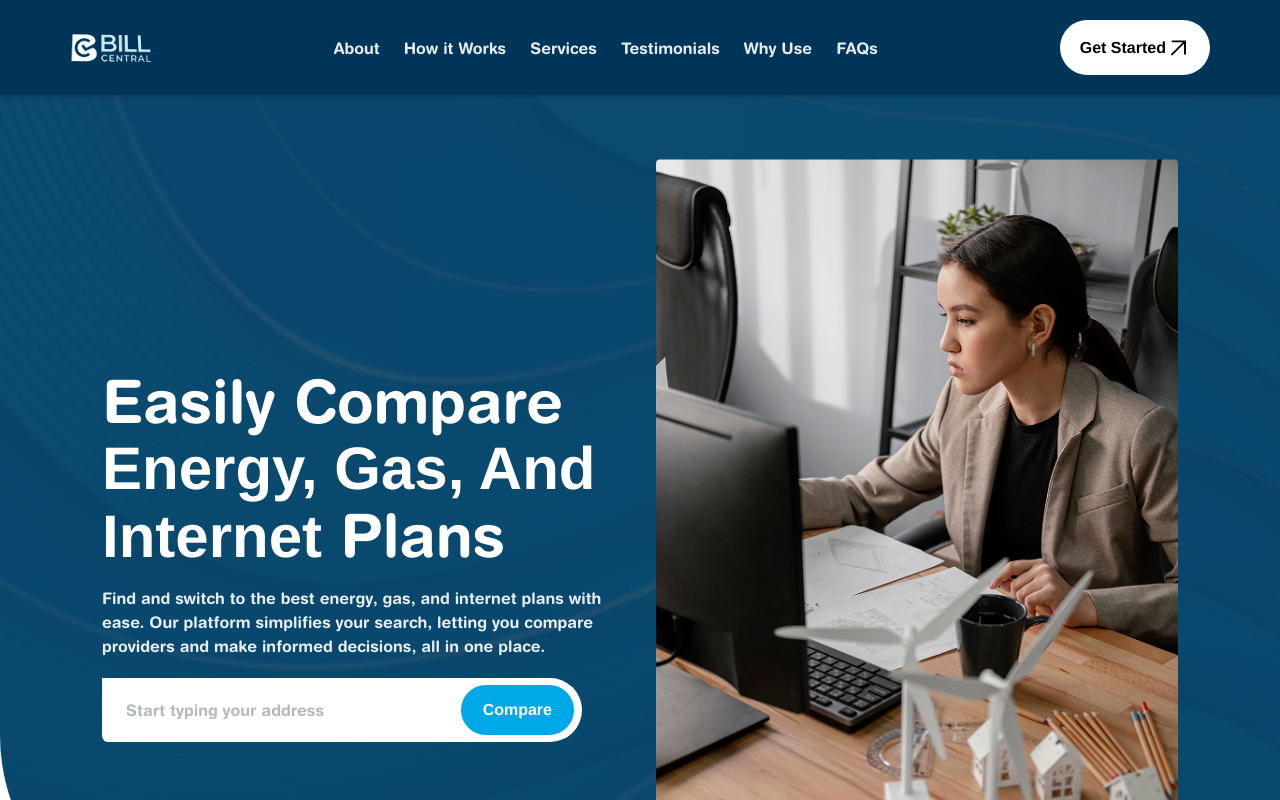
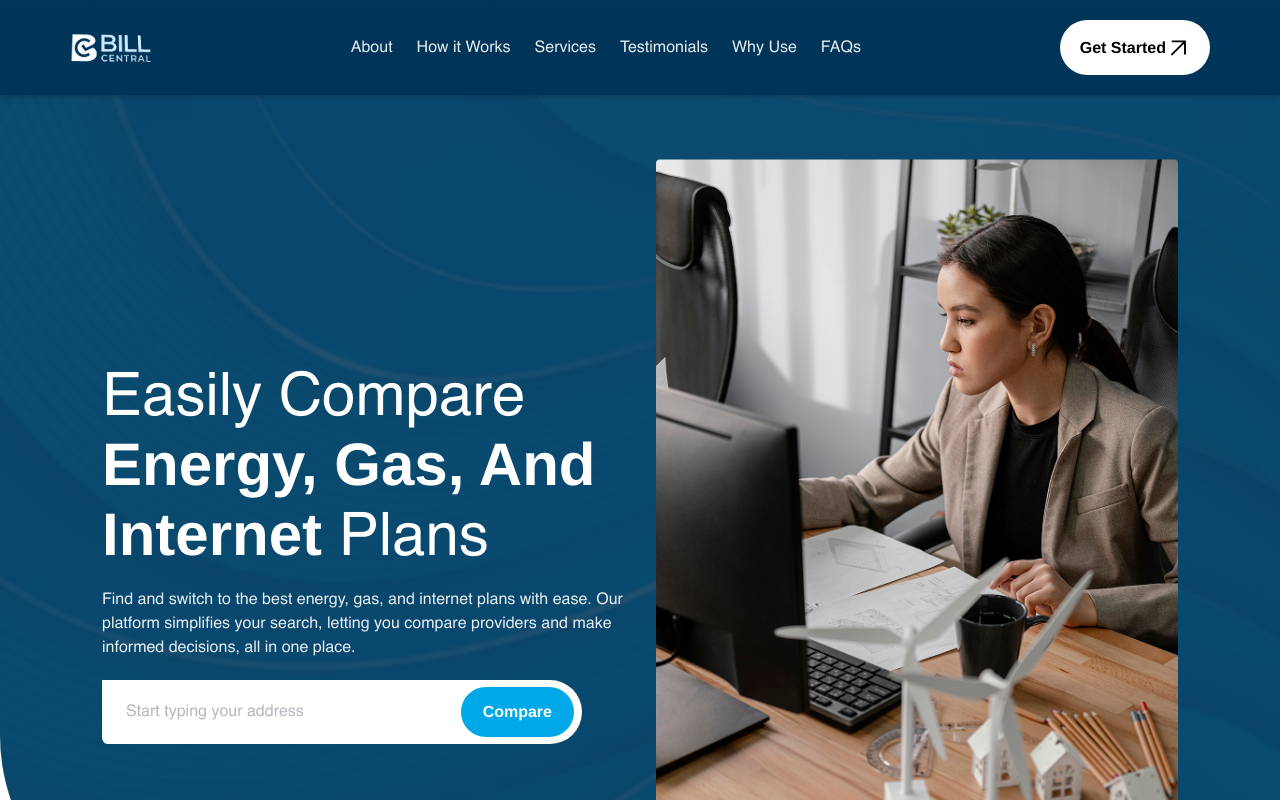
Before and after one commit to avinashdahiya/central-bill-react, a React (Vite) app: page / in a window 1280 px wide. Shown: the top 800 px of the page. Built offline with nearby package versions, Linux system fonts and the light colour scheme.

Commit message:
font change

```diff
--- a/src/index.css
+++ b/src/index.css
@@ -2,7 +2,7 @@
 
 @font-face {
     font-family: 'Helvetica';
-    src: url('/src/assets/fonts/helvetica-rounded-bold-5871d05ead8de.otf') format('woff2');
+    src: url('/src/assets/fonts/Helvetica.ttf') format('woff2');
 }
 
 body{
```
